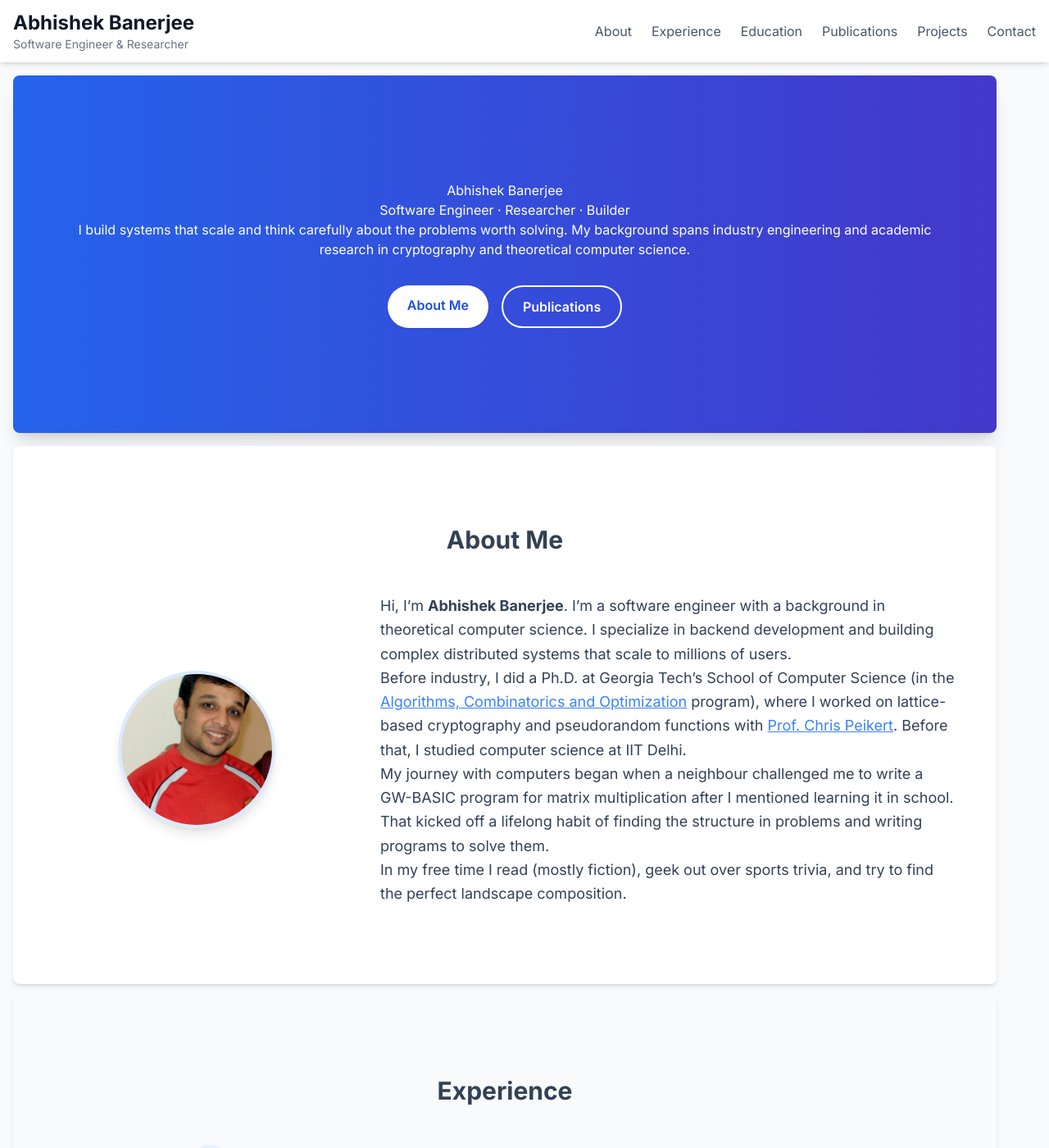
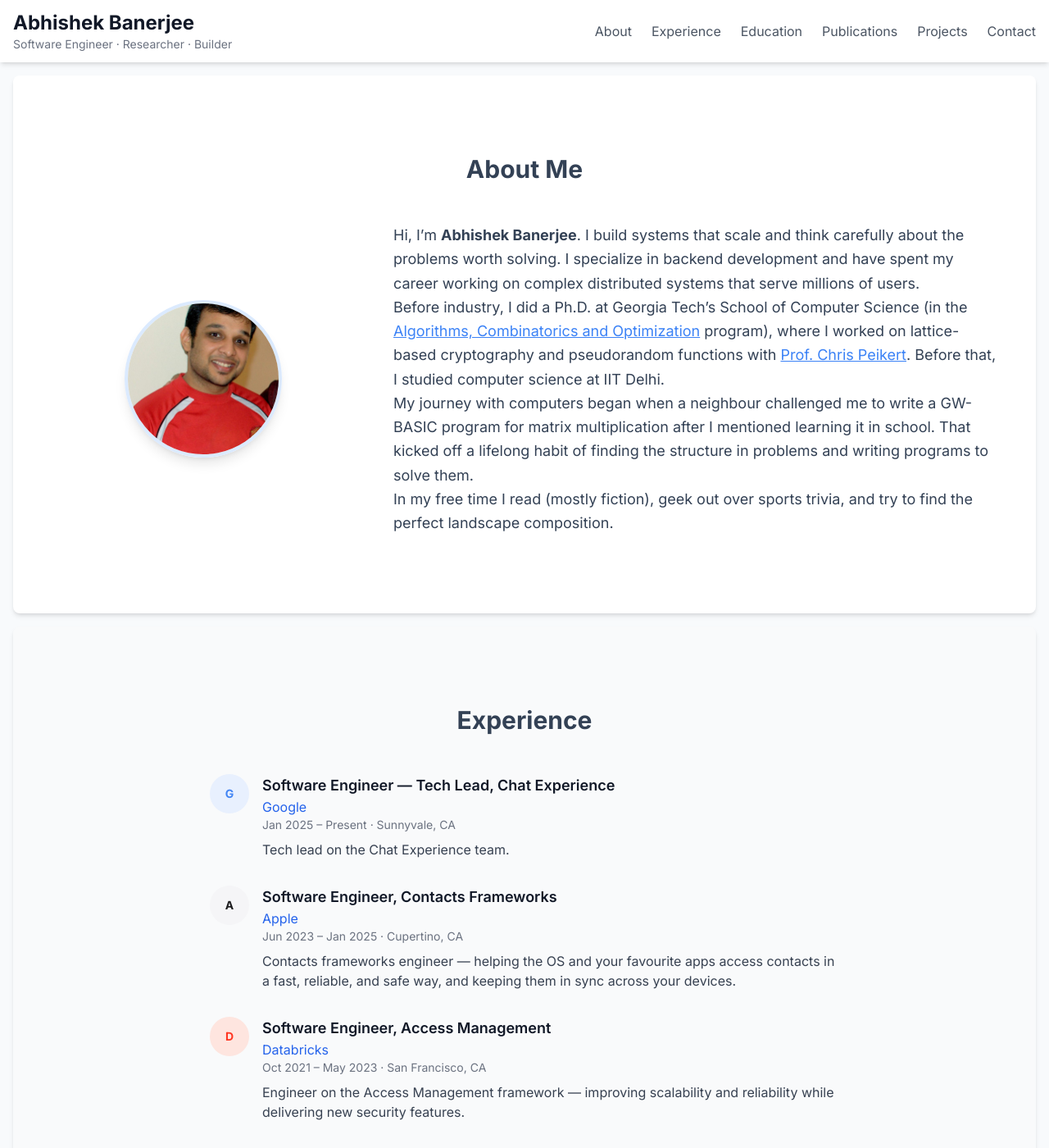
Before and after one commit to abhishekbanerjee/abhishekbanerjee.github.io, a Jekyll site: the page built from index.html, in a window 1280 px wide and 1400 px high. Shown: the whole window at 82% size. Built offline with Jekyll 4.4.1, drawn with Linux system fonts in a browser that asks for light colours; nearby versions of some CDN libraries; Markdown is read by kramdown in place of the engine named in the settings.

Commit message:
Simplify layout: remove hero, fix section width, update tagline
- Remove hero section entirely; name and tagline now live only in the
  sticky header, avoiding repetition
- Fold hero blurb into About Me as the opening line
- Fix sections being cut off on wide viewports by removing the
  max-width + margin:auto from the section CSS rule (inner .container
  already handles centering)
- Update header tagline from "Software Engineer & Researcher" to
  "Software Engineer · Researcher · Builder" to match the original
  bullet-separated style
- Drop redundant hero CTA pills (nav covers all sections)

Co-Authored-By: Claude Sonnet 4.5 <noreply@anthropic.com>

```diff
--- a/_includes/header.html
+++ b/_includes/header.html
@@ -3,7 +3,7 @@
     <nav class="container mx-auto px-4 py-3 flex justify-between items-center">
         <a href="{{ site.baseurl }}/" class="flex flex-col leading-tight">
             <span class="text-2xl font-bold text-gray-900">{{ site.author }}</span>
-            <span class="text-sm text-gray-500 font-normal">Software Engineer &amp; Researcher</span>
+            <span class="text-sm text-gray-500 font-normal">Software Engineer · Researcher · Builder</span>
         </a>
         <div class="hidden md:flex space-x-6">
             <a href="{{ site.baseurl }}/#about" class="text-gray-600 hover:text-blue-500 transition duration-300">About</a>
--- a/_layouts/default.html
+++ b/_layouts/default.html
@@ -17,11 +17,9 @@
         html {
             scroll-behavior: smooth;
         }
-        /* Specific styling for sections to ensure proper spacing and background */
+        /* Sections are full-width cards; inner .container handles max-width + centering */
         section {
-            padding: 4rem 1rem; /* Responsive padding */
-            max-width: 1200px;
-            margin: 0 auto;
+            padding: 4rem 1rem;
         }
         @media (min-width: 768px) {
             section {
--- a/about.md
+++ b/about.md
@@ -4,7 +4,7 @@ title: About Me
 ref: about-content
 ---
 
-Hi, I'm **Abhishek Banerjee**. I'm a software engineer with a background in theoretical computer science. I specialize in backend development and building complex distributed systems that scale to millions of users.
+Hi, I'm **Abhishek Banerjee**. I build systems that scale and think carefully about the problems worth solving. I specialize in backend development and have spent my career working on complex distributed systems that serve millions of users.
 
 Before industry, I did a Ph.D. at Georgia Tech's School of Computer Science (in the [Algorithms, Combinatorics and Optimization](https://aco.gatech.edu/) program), where I worked on lattice-based cryptography and pseudorandom functions with [Prof. Chris Peikert](https://web.eecs.umich.edu/~cpeikert/). Before that, I studied computer science at IIT Delhi.
 
--- a/index.html
+++ b/index.html
@@ -2,24 +2,6 @@
 layout: default
 title: Abhishek Banerjee
 ---
-
-    <!-- Hero Section -->
-    <section id="hero" class="bg-gradient-to-r from-blue-600 to-indigo-700 text-white text-center py-20 md:py-32 rounded-lg shadow-xl m-4">
-        <div class="container mx-auto px-4">
-            {% assign hero_page = site.pages | where: "ref", "hero-content" | first %}
-            {% if hero_page %}
-                <div class="prose max-w-none mx-auto text-white">
-                    {{ hero_page.content }}
-                </div>
-            {% else %}
-                <h1 class="text-4xl md:text-6xl font-extrabold mb-4 leading-tight">Hello, I'm {{ site.author }}</h1>
-            {% endif %}
-            <div class="flex flex-wrap justify-center gap-4 mt-8">
-                <a href="#about" class="inline-block bg-white text-blue-700 px-6 py-3 rounded-full text-base font-semibold hover:bg-blue-50 transition duration-300 shadow">About Me</a>
-                <a href="#publications" class="inline-block bg-transparent border-2 border-white text-white px-6 py-3 rounded-full text-base font-semibold hover:bg-white hover:text-blue-700 transition duration-300">Publications</a>
-            </div>
-        </div>
-    </section>
 
     <!-- About Section -->
     <section id="about" class="bg-white rounded-lg shadow-md m-4">
```
